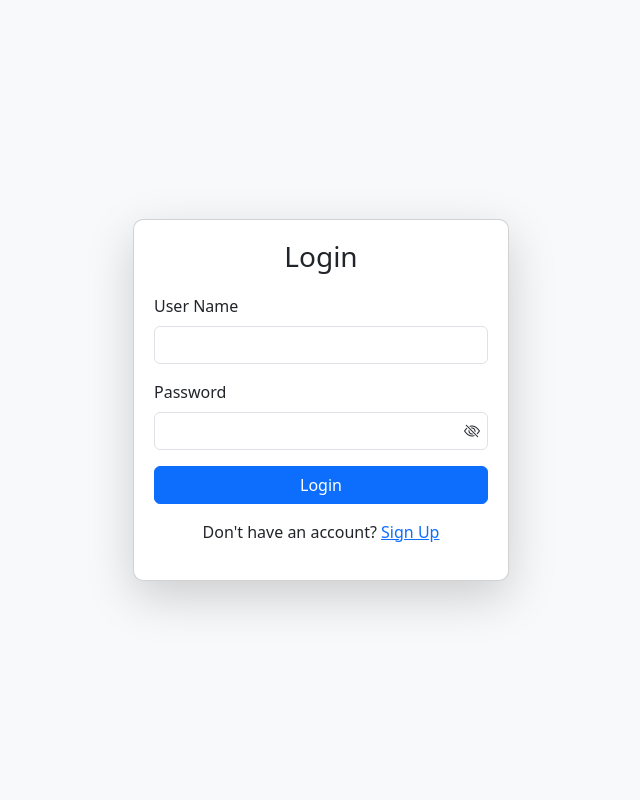
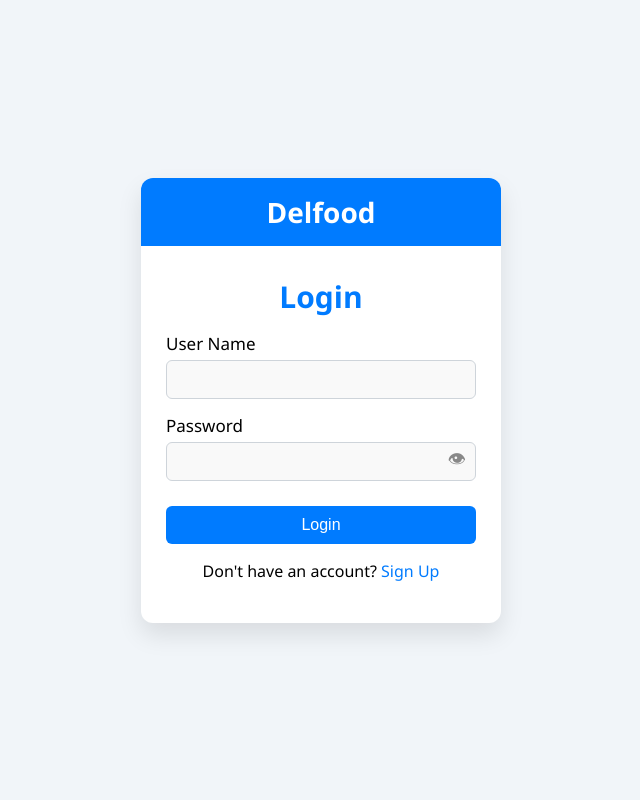
Before and after one commit to DyvinBiju/canteen-system, a Django app: template canteen_project/canteenapp/templates/login.html in a window 1280 px wide. Shown: the whole page, without its empty margins (319-959 px from the left). Run offline with Django 3.2, Linux system fonts and the light colour scheme; the template is opened without the code that fills it, so the values that code supplies are empty.

Commit message:
login page fixed

```diff
--- a/canteen_project/canteenapp/templates/login.html
+++ b/canteen_project/canteenapp/templates/login.html
@@ -2,103 +2,208 @@
 <html lang="en">
 <head>
   <meta charset="UTF-8">
+  <title>Delfood - Login</title>
   <meta name="viewport" content="width=device-width, initial-scale=1.0">
-    <title>Login</title>
-    <!-- Bootstrap CSS -->
-    <link href="https://cdn.jsdelivr.net/npm/bootstrap@5.3.0/dist/css/bootstrap.min.css" rel="stylesheet">
-    <link rel="stylesheet" href="https://cdn.jsdelivr.net/npm/bootstrap-icons/font/bootstrap-icons.css">
+  <style>
+    * {
+      box-sizing: border-box;
+    }
 
-    <style>
     body {
-            background-color: #f8f9fa;
+      margin: 0;
+      font-family: 'Segoe UI', Roboto, sans-serif;
+      background-color: #f1f5f9;
+      height: 100vh;
       display: flex;
+      align-items: center;
       justify-content: center;
-            align-items: center;
-            height: 100vh;
     }
+
     .container {
+      width: 100%;
       max-width: 400px;
+      padding: 20px;
     }
+
     .card {
-            padding: 20px;
-            box-shadow: 5px 5px 15px rgba(0, 0, 0, 0.1);
-            border-radius: 10px;
+      background-color: #ffffff;
+      border-radius: 12px;
+      box-shadow: 0 12px 24px rgba(0, 0, 0, 0.1);
+      overflow: hidden;
     }
+
+    .form-header {
+      background-color: #007bff;
+      color: white;
+      text-align: center;
+      font-size: 28px;
+      font-weight: bold;
+      padding: 15px 0;
+    }
+
+    .form-body {
+      padding: 25px;
+    }
+
     h3 {
         text-align: center;
-            margin-bottom: 20px;
+        margin-top: 5px;
+        margin-bottom: 10px;
+        font-size: 30px;
+        color: #007bff;
+        font-weight: 600;
         }
-        .error-message {
+
+
+
+    label {
+      display: block;
+      font-weight: 500;
+      margin-bottom: 5px;
+      margin-top: 15px;
+      font-size: 17px;
+    }
+
+    .form-control {
+      width: 100%;
+      padding: 10px;
+      font-size: 15px;
+      border: 1px solid #ced4da;
+      border-radius: 6px;
+      background-color: #f9f9f9;
+    }
+
+    .position-relative {
+      position: relative;
+    }
+
+    .eye-toggle {
+      position: absolute;
+      right: 10px;
+      top: 50%;
+      transform: translateY(-50%);
+      font-size: 18px;
+      color: #888;
+      cursor: pointer;
+    }
+
+    .btn {
+      width: 100%;
+      padding: 10px;
+      font-size: 16px;
+      background-color: #007bff;
+      color: white;
+      border: none;
+      border-radius: 6px;
+      cursor: pointer;
+      margin-top: 25px;
+    }
+
+    .btn:hover {
+      background-color: #0069d9;
+    }
+
+    .text-center {
+      text-align: center;
+    }
+
+    .mt-3 {
+      margin-top: 1rem;
+    }
+
+    a {
+      color: #007bff;
+      text-decoration: none;
+    }
+
+    a:hover {
+      text-decoration: underline;
+    }
+
+    .alert {
+      background-color: #f8d7da;
+      color: #721c24;
+      padding: 10px 12px;
+      border-radius: 6px;
+      margin-bottom: 15px;
+      font-size: 14px;
+    }
+
+    .invalid-feedback {
       color: #dc3545;
-            font-size: 14px;
-            margin-top: 5px;
+      font-size: 13px;
+      margin-top: 4px;
+      display: none;
+    }
+
+    .was-validated .form-control:invalid + .invalid-feedback {
+      display: block;
+    }
+
+    .was-validated .form-control:invalid {
+      border-color: #dc3545;
+    }
+
+    .was-validated .form-control:valid {
+      border-color: #28a745;
     }
   </style>
 </head>
 <body>
+
 <div class="container">
-        <div class="card shadow-lg">
+  <div class="card">
+    <div class="form-header">
+      <a href="{% url 'home' %}" style="color: white; text-decoration: none;">Delfood</a>
+    </div>
+    <div class="form-body">
       <h3>Login</h3>
+
       {% if messages %}
-            <div class="alert alert-danger" role="alert">
+      <div class="alert">
         {% for message in messages %}
-                    <div class="d-flex align-items-center">
-                        <i class="bi bi-exclamation-circle-fill me-2"></i>
-                        <span>{{ message }}</span>
-                    </div>
+        <div>{{ message }}</div>
         {% endfor %}
       </div>
       {% endif %}
-            <form id="auth-form" method="post" class="needs-validation" novalidate>
+
+      <form method="post" id="loginForm" novalidate>
         {% csrf_token %}
-                <div class="mb-3">
-                    <label for="username" class="form-label">User Name</label>
-                    <input type="text" class="form-control" id="username" name="username" required>
+
+        <label for="username">User Name</label>
+        <input type="text" id="username" name="username" class="form-control" required>
         <div class="invalid-feedback">Please enter your username.</div>
-                </div>
-                <div class="mb-3">
-                    <label for="password" class="form-label">Password</label>
+
+        <label for="password">Password</label>
         <div class="position-relative">
-                        <input type="password" class="form-control pe-5" id="password" name="password" required>
-                        <i class="bi bi-eye-slash position-absolute top-50 end-0 translate-middle-y me-2" id="togglePassword1" style="cursor: pointer;"></i>
+          <input type="password" id="password" name="password" class="form-control" required>
+          <span class="eye-toggle" onclick="togglePassword()">&#128065;</span>
         </div>
         <div class="invalid-feedback">Please enter a password.</div>
+
+        <button type="submit" class="btn">Login</button>
+      </form>
+
+      <p class="text-center mt-3">Don't have an account? <a href="{% url 'signup' %}">Sign Up</a></p>
     </div>
-                <button type="submit" class="btn btn-primary w-100">Login</button>
-            </form>
-            <p class="text-center mt-3">Don't have an account? <a href="{% url 'signup' %}">Sign Up</a></p>
   </div>
 </div>
 
 <script>
-        document.querySelectorAll('[id^="togglePassword"]').forEach((icon) => {
-            icon.addEventListener('click', () => {
-                const input = icon.previousElementSibling;
-                const type = input.getAttribute('type') === 'password' ? 'text' : 'password';
-                input.setAttribute('type', type);
-                icon.classList.toggle('bi-eye');
-                icon.classList.toggle('bi-eye-slash');
-            });
+  function togglePassword() {
+    const input = document.getElementById("password");
+    input.type = input.type === "password" ? "text" : "password";
+  }
+
+  document.getElementById('loginForm').addEventListener('submit', function (event) {
+    const form = event.target;
+    if (!form.checkValidity()) {
+      event.preventDefault();
+      event.stopPropagation();
+      form.classList.add('was-validated');
+    }
   });
 </script>
 
-    <script>
-        (function() {
-            'use strict';
-            var forms = document.querySelectorAll('.needs-validation');
-            Array.prototype.slice.call(forms).forEach(function(form) {
-                form.addEventListener('submit', function(event) {
-                    if (!form.checkValidity()) {
-                        event.preventDefault();
-                        event.stopPropagation();
-                    }
-                    form.classList.add('was-validated');
-                }, false);
-            });
-        })();
-    </script>
-
-    <!-- Bootstrap JS -->
-    <script src="https://cdn.jsdelivr.net/npm/bootstrap@5.3.0/dist/js/bootstrap.bundle.min.js"></script>
 </body>
 </html>
```
Lines whose indentation alone changed are shown as unchanged.
